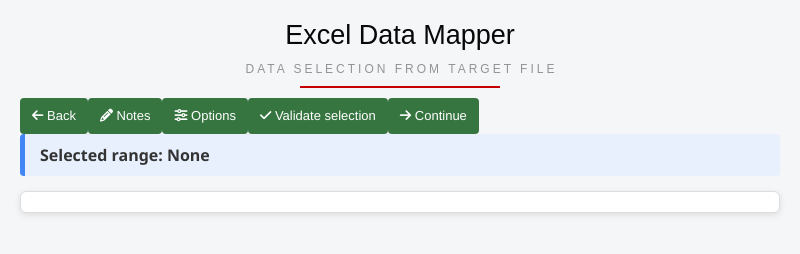
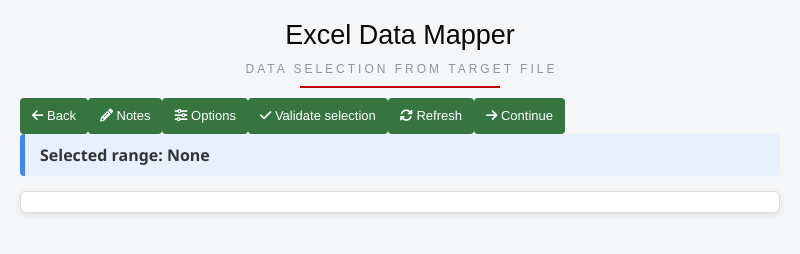
Before and after one commit to mouadtouhafi/Excel-mapper, an Electron app: page src/display-data-content.html in a window 800 px wide. Drawn offline with Linux system fonts and the light colour scheme; no server answers.

Commit message:
Adding a Refresh button

```diff
--- a/src/display-data-content.html
+++ b/src/display-data-content.html
@@ -34,6 +34,10 @@
       <i class="fas fa-check"></i> Validate selection
     </button>
 
+    <button id="refreshButton" class="refresh-button">
+      <i class="fas fa-sync-alt"></i> Refresh
+    </button>
+
     <button id="continueButton" class="continue-button">
       <i class="fas fa-arrow-right"></i> Continue
     </button>
@@ -48,6 +52,7 @@
     // Selection functionality
     let startCell = null, endCell = null;
     let json = [];
+    let firstOriginalTableHTML = '';
     (async () => {
       const excelContainer = document.getElementById('excel-container');
       const rangeInfo = document.getElementById('range-info');
@@ -138,7 +143,9 @@
           rangeInfo.textContent = `Selected range: ${colStart}${minRow}:${colEnd}${maxRow}`;
         }
 
-        // Add event listeners to table cells
+        /*
+         * Adding event listeners to table cells
+        */
         const tds = document.querySelectorAll('td');
         tds.forEach(td => {
           td.addEventListener('mousedown', () => {
```
Lines whose indentation alone changed are shown as unchanged.
